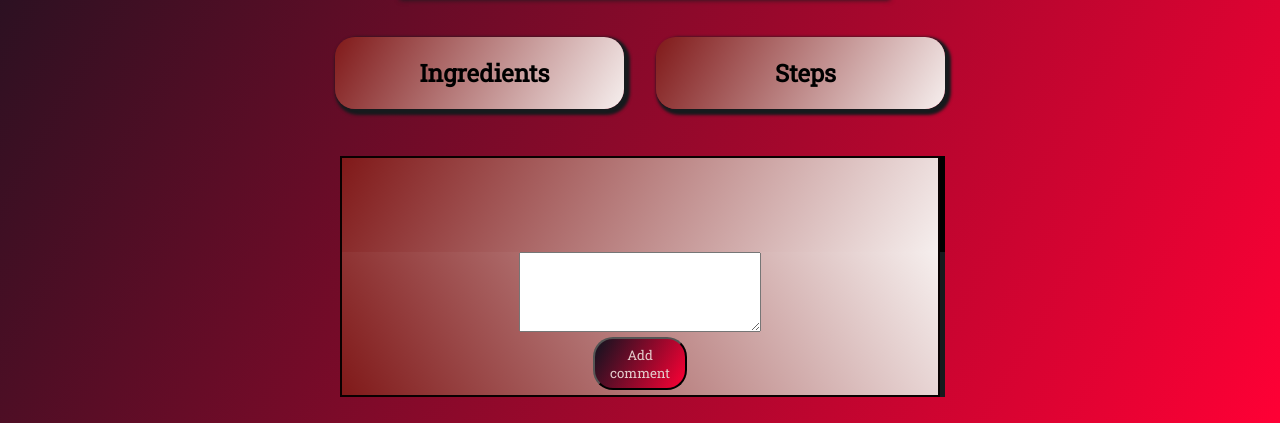
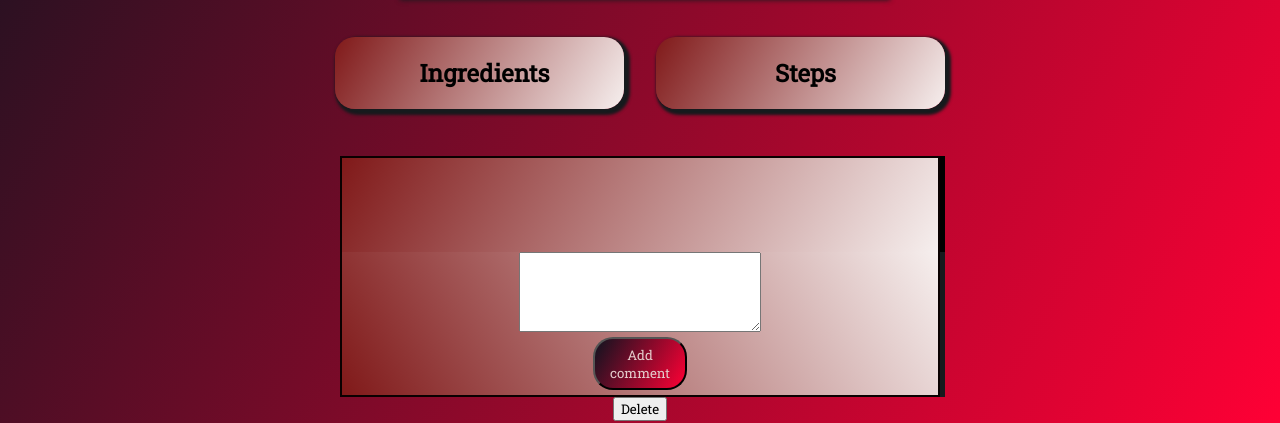
Before and after one commit to Rouhis/AlmondGroup, a website: page frontend/html/recipes.html in a window 1280 px wide. Shown: the part 377-800 px from the top of the page. Drawn offline with Linux system fonts and the light colour scheme; no server answers.

Commit message:
added delete button

```diff
--- a/frontend/html/recipes.html
+++ b/frontend/html/recipes.html
@@ -68,6 +68,7 @@
         <button class="submit_button" id="add_comment_button">Add comment</button>
     </form>
 </div>
+<button>Delete</button>
 </div>
 
 
```
